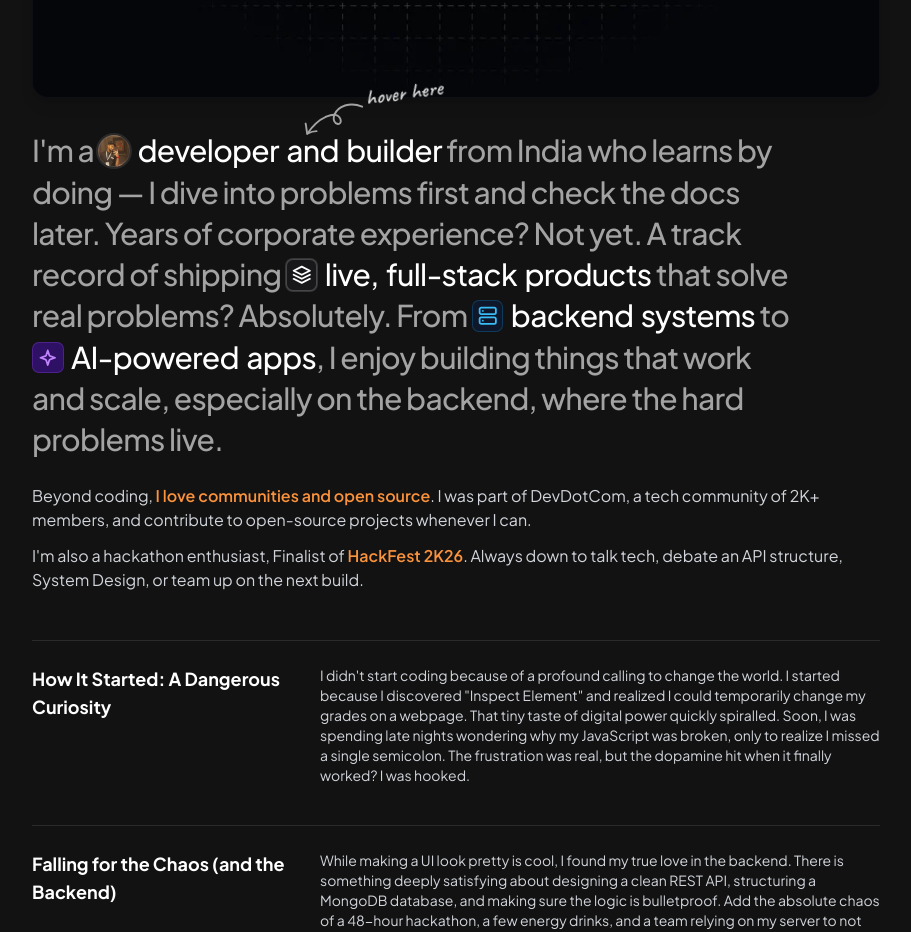
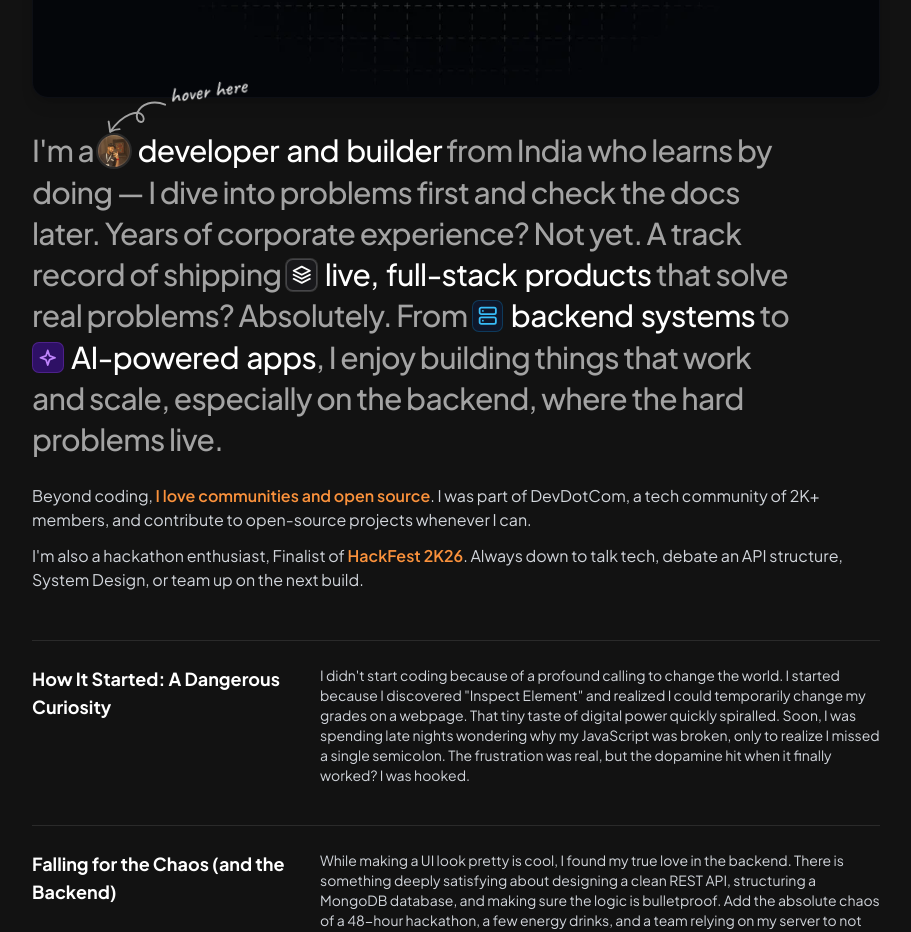
Before and after one commit to me-sayanghosh/portfolio-2.0, a Next.js app: page /about in a window 1280 px wide. Shown: the part 1062-1994 px from the top of the page, without its empty margins (184-1095 px from the left). Built offline with nearby package versions, Linux system fonts and the light colour scheme.

Commit message:
Refactor code structure for improved readability and maintainability

```diff
--- a/src/components/ui/direction-aware-selection.tsx
+++ b/src/components/ui/direction-aware-selection.tsx
@@ -129,7 +129,7 @@ export function SelectionHint({
       initial={false}
       animate={{ opacity: hidden ? 0 : 1, y: hidden && !reduceMotion ? -4 : 0 }}
       transition={{ duration: 0.2, ease: 'easeOut' }}
-      className="pointer-events-none absolute bottom-[82%] left-[58%] flex items-start text-neutral-400 select-none z-30"
+      className="pointer-events-none absolute bottom-[86%] left-[0.1em] flex items-start text-neutral-400 select-none z-30"
     >
       <svg
         viewBox="0 0 80 46"
@@ -450,11 +450,11 @@ export function DirectionAwareAboutHero({
     words: ['developer', 'and', 'builder'],
     icon: (filled) => (
       <img
-        src="/assets/profile-avatar.webp"
+        src="/assets/sayan-avatar.jpg"
         alt="Sayan Ghosh"
         draggable={false}
         className={cn(
-          'size-full rounded-full object-cover',
+          'size-full rounded-full object-cover object-[center_28%]',
           filled
             ? 'mix-blend-luminosity ring-1 ring-white/70'
             : 'outline -outline-offset-1 outline-black/10 dark:outline-white/10'
```
Also changed, not shown: public/assets/sayan-avatar.jpg (added).
